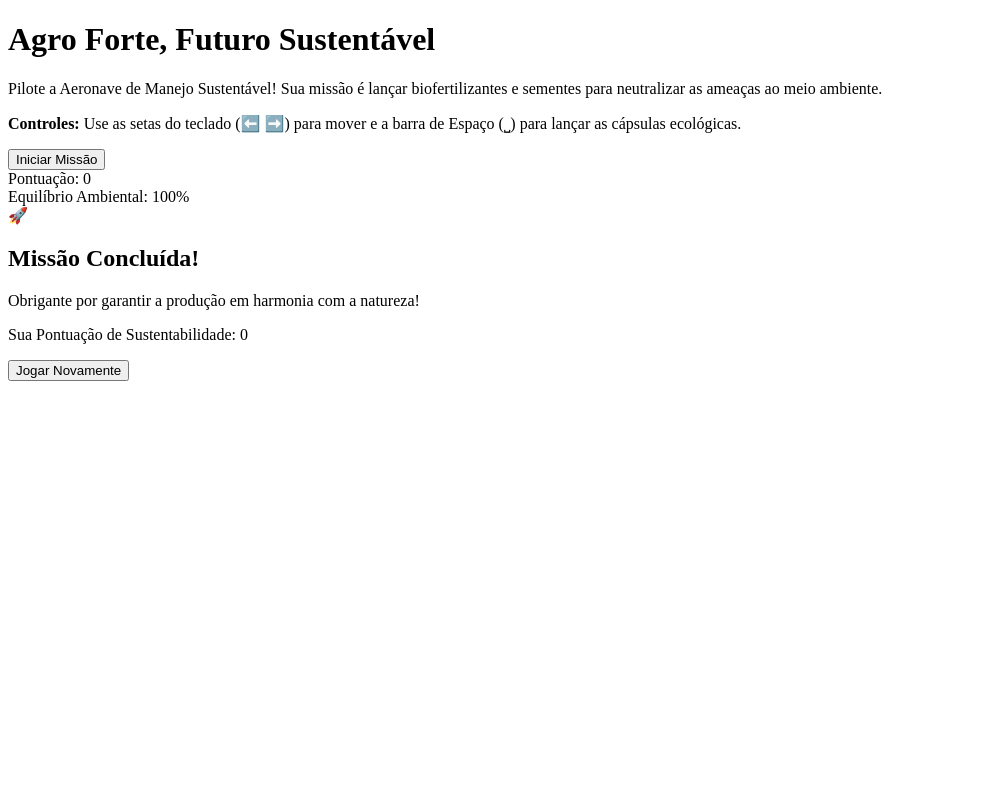
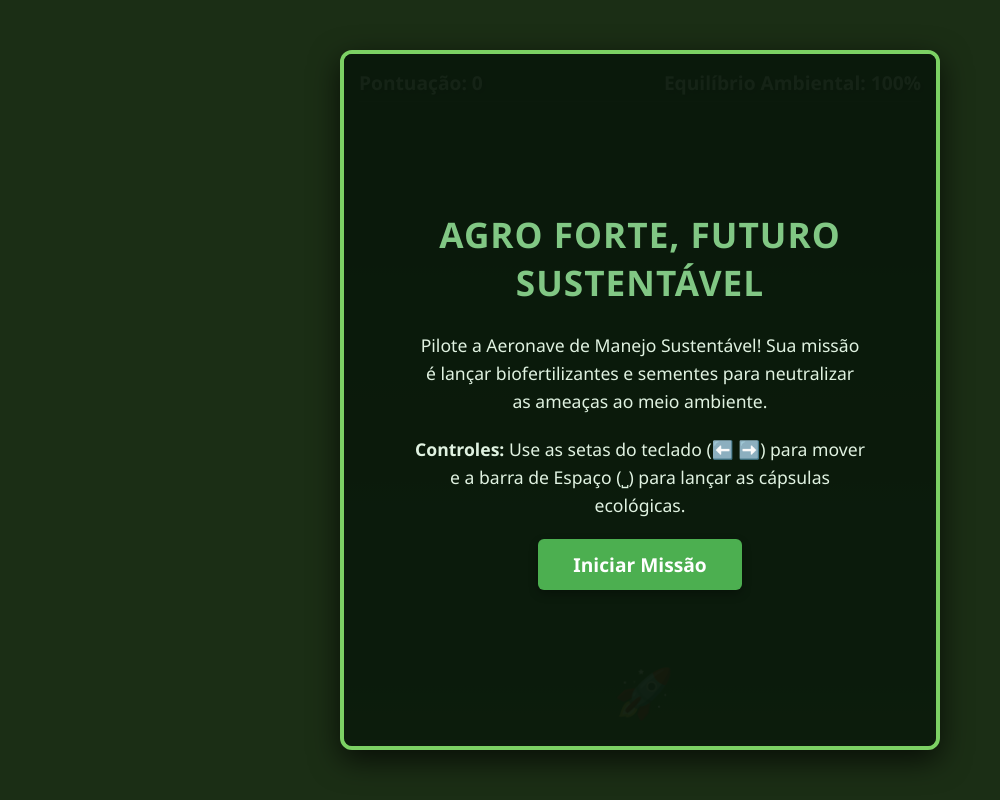
Before and after one commit to guilhermecarrionleite-lgtm/agrinho-2026, a plain HTML site: page index.html in a window 1280 px wide. Shown: the whole page, without its empty margins (0-1000 px from the left). Drawn offline with Linux system fonts and the light colour scheme.

Commit message:
Update style.css

```diff
--- a/style.css
+++ b/style.css
@@ -1,159 +1,132 @@
-const container = document.getElementById('game-container');
-const player = document.getElementById('player-ship');
-const scoreDisplay = document.getElementById('score');
-const healthDisplay = document.getElementById('health');
-const startScreen = document.getElementById('start-screen');
-const gameOverScreen = document.getElementById('game-over-screen');
-const finalScoreDisplay = document.getElementById('final-score');
-
-// Configurações do Jogo
-let score = 0;
-let health = 100;
-let gameActive = false;
-let playerX = 275;
-const playerSpeed = 15;
-let keysPressed = {};
-
-// Loops (Intervalos)
-let gameLoopInterval;
-let spawnInterval;
-
-// Emojis que representam ameaças ao Agro Sustentável
-// ☁️ (Poluição), 🚜 (Maquinário desregulado/Antigo), 🪵 (Desmatamento)
-const threats = ['☁️', '🚜', '🪵'];
-
-// Ouvintes de Eventos (Teclado)
-window.addEventListener('keydown', (e) => { keysPressed[e.code] = true; });
-window.addEventListener('keyup', (e) => { keysPressed[e.code] = false; });
-
-// Botões para iniciar/reiniciar
-document.getElementById('start-btn').addEventListener('click', startGame);
-document.getElementById('restart-btn').addEventListener('click', startGame);
-
-function startGame() {
-    score = 0;
-    health = 100;
-    playerX = 275;
-    gameActive = true;
-    keysPressed = {};
-
-    scoreDisplay.innerText = score;
-    healthDisplay.innerText = health;
-    player.style.left = `${playerX}px`;
-
-    startScreen.classList.add('hidden');
-    gameOverScreen.classList.add('hidden');
-
-    // Limpa elementos de partidas anteriores
-    document.querySelectorAll('.threat, .capsule').forEach(el => el.remove());
-
-    // Inicializa os loops do motor do jogo
-    gameLoopInterval = setInterval(updateGame, 1000 / 60); // 60 FPS
-    spawnInterval = setInterval(spawnThreat, 900); // Nova ameaça a cada 0.9s
+* {
+    box-sizing: border-box;
+    margin: 0;
+    padding: 0;
+    font-family: 'Segoe UI', Tahoma, Geneva, Verdana, sans-serif;
+    user-select: none;
 }
 
-// Lógica Principal de Atualização
-function updateGame() {
-    if (!gameActive) return;
-
-    // Movimentação da Nave
-    if (keysPressed['ArrowLeft'] && playerX > 10) {
-        playerX -= playerSpeed;
-        player.style.left = `${playerX}px`;
-    }
-    if (keysPressed['ArrowRight'] && playerX < 540) {
-        playerX += playerSpeed;
-        player.style.left = `${playerX}px`;
+body {
+    background-color: #1b2e15;
+    display: flex;
+    justify-content: center;
+    align-items: center;
+    height: 100vh;
+    overflow: hidden;
 }
 
-    // Disparo (Garante que só atira uma vez por clique na barra de espaço)
-    if (keysPressed['Space']) {
-        createCapsule();
-        keysPressed['Space'] = false; // Evita rajada contínua segurando o botão
+#game-container {
+    width: 600px;
+    height: 700px;
+    background: linear-gradient(to bottom, #0f2010, #1e3c1a, #345e27);
+    position: relative;
+    overflow: hidden;
+    border: 4px solid #7cd164;
+    border-radius: 12px;
+    box-shadow: 0 10px 30px rgba(0,0,0,0.7);
 }
 
-    // Mover as Cápsulas Ecológicas (Subindo)
-    const capsules = document.querySelectorAll('.capsule');
-    capsules.forEach(capsule => {
-        let currentBottom = parseFloat(capsule.style.bottom);
-        if (currentBottom > 700) {
-            capsule.remove();
-        } else {
-            capsule.style.bottom = `${currentBottom + 10}px`;
-        }
-    });
-
-    // Mover Ameaças Ambientais (Descendo)
-    const activeThreats = document.querySelectorAll('.threat');
-    activeThreats.forEach(threat => {
-        let currentTop = parseFloat(threat.style.top);
-
-        if (currentTop > 650) {
-            // Ameaça não neutralizada chegou à base (Impacto ambiental negativo)
-            health -= 15;
-            if (health < 0) health = 0;
-            healthDisplay.innerText = health;
-            threat.remove();
-
-            if (health <= 0) {
-                endGame();
-            }
-        } else {
-            threat.style.top = `${currentTop + 4}px`;
+/* Telas de Menu e Game Over */
+.screen {
+    position: absolute;
+    top: 0;
+    left: 0;
+    width: 100%;
+    height: 100%;
+    background-color: rgba(10, 25, 11, 0.95);
+    color: #e0f2e1;
+    display: flex;
+    flex-direction: column;
+    justify-content: center;
+    align-items: center;
+    text-align: center;
+    z-index: 10;
+    padding: 30px;
 }
 
-        // Detectar colisões entre Cápsulas e Ameaças
-        capsules.forEach(capsule => {
-            if (isColliding(capsule, threat)) {
-                capsule.remove();
-                threat.remove();
-                score += 10;
-                scoreDisplay.innerText = score;
-            }
-        });
-    });
+.screen h1, .screen h2 {
+    color: #81c784;
+    margin-bottom: 25px;
+    font-size: 2.2rem;
+    text-transform: uppercase;
+    letter-spacing: 1px;
 }
 
-// Criar Cápsula de Semente / Biofertilizante
-function createCapsule() {
-    const capsule = document.createElement('div');
-    capsule.classList.add('capsule');
-    capsule.style.left = `${playerX + 21}px`; // Centraliza o disparo na nave
-    capsule.style.bottom = '80px';
-    container.appendChild(capsule);
+.screen p {
+    font-size: 1.1rem;
+    margin-bottom: 20px;
+    line-height: 1.6;
+    max-width: 450px;
 }
 
-// Criar Ameaças na parte superior
-function spawnThreat() {
-    if (!gameActive) return;
-
-    const threat = document.createElement('div');
-    threat.classList.add('threat');
-    threat.innerText = threats[Math.floor(Math.random() * threats.length)];
-    threat.style.top = '0px';
-    threat.style.left = `${Math.random() * 550 + 10}px`;
-
-    container.appendChild(threat);
+button {
+    padding: 12px 35px;
+    font-size: 1.2rem;
+    font-weight: bold;
+    background-color: #4caf50;
+    color: white;
+    border: none;
+    border-radius: 6px;
+    cursor: pointer;
+    transition: all 0.3s ease;
+    box-shadow: 0 4px 10px rgba(0,0,0,0.3);
 }
 
-// Função para checar colisão (AABB)
-function isColliding(rect1, rect2) {
-    const r1 = rect1.getBoundingClientRect();
-    const r2 = rect2.getBoundingClientRect();
-
-    return !(
-        r1.top > r2.bottom ||
-        r1.bottom < r2.top ||
-        r1.right < r2.left ||
-        r1.left > r2.right
-    );
+button:hover {
+    background-color: #66bb6a;
+    transform: translateY(-2px);
+    box-shadow: 0 6px 15px rgba(76, 175, 80, 0.4);
 }
 
-// Finalizar o Jogo
-function endGame() {
-    gameActive = false;
-    clearInterval(gameLoopInterval);
-    clearInterval(spawnInterval);
-    finalScoreDisplay.innerText = score;
-    gameOverScreen.classList.remove('hidden');
+.hidden {
+    display: none !important;
 }
+
+/* Painel de Pontos (HUD) */
+#hud {
+    position: absolute;
+    top: 15px;
+    left: 15px;
+    right: 15px;
+    display: flex;
+    justify-content: space-between;
+    color: #e8f5e9;
+    font-size: 1.2rem;
+    font-weight: bold;
+    text-shadow: 2px 2px 4px rgba(0,0,0,0.8);
+    z-index: 5;
+    border-bottom: 1px solid rgba(255,255,255,0.1);
+    padding-bottom: 5px;
+}
+
+/* Elementos do Jogo */
+#player-ship {
+    position: absolute;
+    bottom: 30px;
+    left: 275px; /* (600w - 50w) / 2 */
+    font-size: 3rem;
+    width: 50px;
+    height: 50px;
+    display: flex;
+    justify-content: center;
+    align-items: center;
+}
+
+.capsule {
+    position: absolute;
+    width: 8px;
+    height: 22px;
+    background: linear-gradient(to bottom, #81c784, #2e7d32);
+    border-radius: 4px;
+    box-shadow: 0 0 8px #81c784;
+}
+
+.threat {
+    position: absolute;
+    font-size: 2.5rem;
+    width: 40px;
+    height: 40px;
+    display: flex;
+    justify-content: center;
+    align-items: center;
+}
```
Lines whose indentation alone changed are shown as unchanged.
